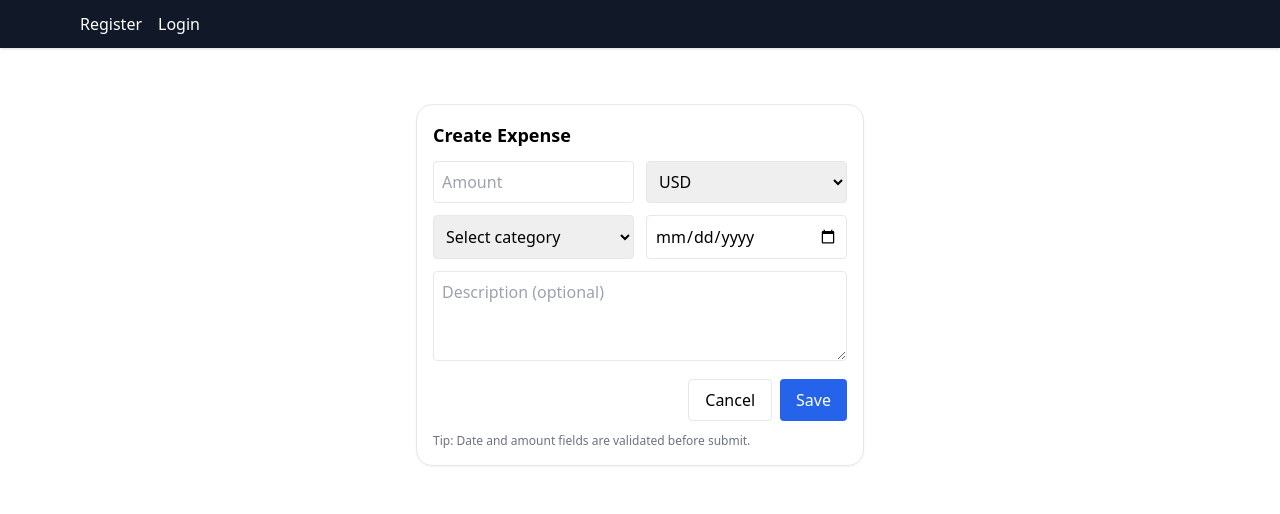
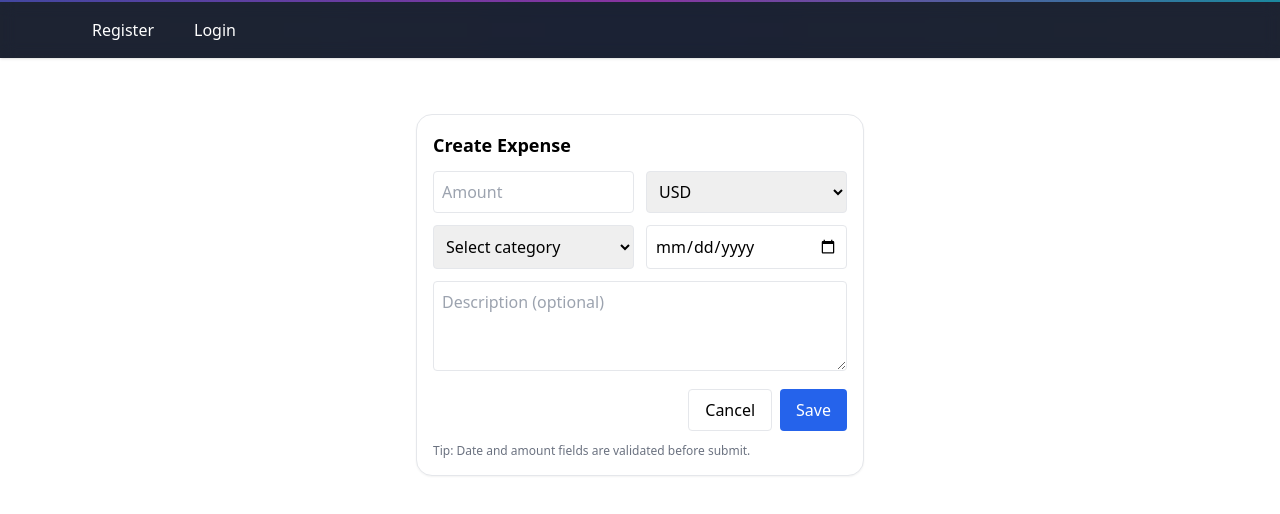
Before and after one commit to srmandli95/expense-tracking, a React (Vite) app in the folder ui/: page /expenses/create in a window 1280 px wide. Shown: the top 514 px of the page. Built offline with nearby package versions, Linux system fonts and the light colour scheme.

Commit message:
updated the navbar

```diff
--- a/ui/src/components/Navbar.jsx
+++ b/ui/src/components/Navbar.jsx
@@ -1,6 +1,6 @@
 import { Link, useNavigate, useLocation } from "react-router-dom";
 import { isAuthenticated, removeToken } from "../utils/auth";
-import { useEffect, useState } from "react";
+import { useEffect, useMemo, useState } from "react";
 
 export default function Navbar() {
   const nav = useNavigate();
@@ -8,7 +8,6 @@ export default function Navbar() {
   const [auth, setAuth] = useState(isAuthenticated());
 
   useEffect(() => {
-    // Re-evaluate auth state on route changes
     setAuth(isAuthenticated());
   }, [location]);
 
@@ -18,22 +17,45 @@ export default function Navbar() {
     nav("/login");
   };
 
+  const isHome = useMemo(() => location.pathname.startsWith("/me"), [location.pathname]);
+
   return (
-    <header className="sticky top-0 z-40 bg-gray-900 text-white shadow">
-      <nav className="max-w-6xl mx-auto px-4 py-3 flex items-center justify-between">
+    <header className="sticky top-0 z-40 bg-gradient-to-r from-gray-900 via-slate-900 to-gray-900 text-white shadow">
+      {/* subtle top accent line */}
+      <div className="h-[2px] w-full bg-gradient-to-r from-indigo-500 via-fuchsia-500 to-cyan-400 opacity-60" />
+      <nav className="backdrop-blur supports-[backdrop-filter]:bg-white/5">
+        <div className="max-w-6xl mx-auto px-4 py-2.5 flex items-center justify-between">
           <div className="flex gap-4 items-center">
             {!auth ? (
               <>
-              <Link to="/register" className="hover:underline">
+                <Link
+                  to="/register"
+                  className="px-3 py-1.5 rounded-md hover:bg-white/10 transition outline-none focus-visible:ring-2 focus-visible:ring-white/50"
+                >
                   Register
                 </Link>
-              <Link to="/login" className="hover:underline">
+                <Link
+                  to="/login"
+                  className="px-3 py-1.5 rounded-md hover:bg-white/10 transition outline-none focus-visible:ring-2 focus-visible:ring-white/50"
+                >
                   Login
                 </Link>
               </>
             ) : (
-            <Link to="/me" className="hover:underline font-medium">
+              <Link
+                to="/me"
+                className={`relative px-3 py-1.5 rounded-md transition outline-none focus-visible:ring-2 focus-visible:ring-white/50 hover:bg-white/10 ${
+                  isHome ? "bg-white/10" : ""
+                }`}
+              >
                 Home
+                {/* active underline */}
+                <span
+                  className={`absolute left-3 right-3 -bottom-[2px] h-[2px] rounded-full transition-all ${
+                    isHome ? "bg-gradient-to-r from-indigo-400 via-fuchsia-400 to-cyan-400 opacity-90"
+                    : "opacity-0 group-hover:opacity-60"
+                  }`}
+                />
               </Link>
             )}
           </div>
@@ -41,11 +63,12 @@ export default function Navbar() {
           {auth && (
             <button
               onClick={logout}
-            className="bg-red-500 px-3 py-1.5 rounded hover:bg-red-600 transition"
+              className="px-3 py-1.5 rounded-md bg-red-500 hover:bg-red-600 active:bg-red-700 transition shadow-sm outline-none focus-visible:ring-2 focus-visible:ring-red-300"
             >
               Logout
             </button>
           )}
+        </div>
       </nav>
     </header>
   );
```
Lines whose indentation alone changed are shown as unchanged.
